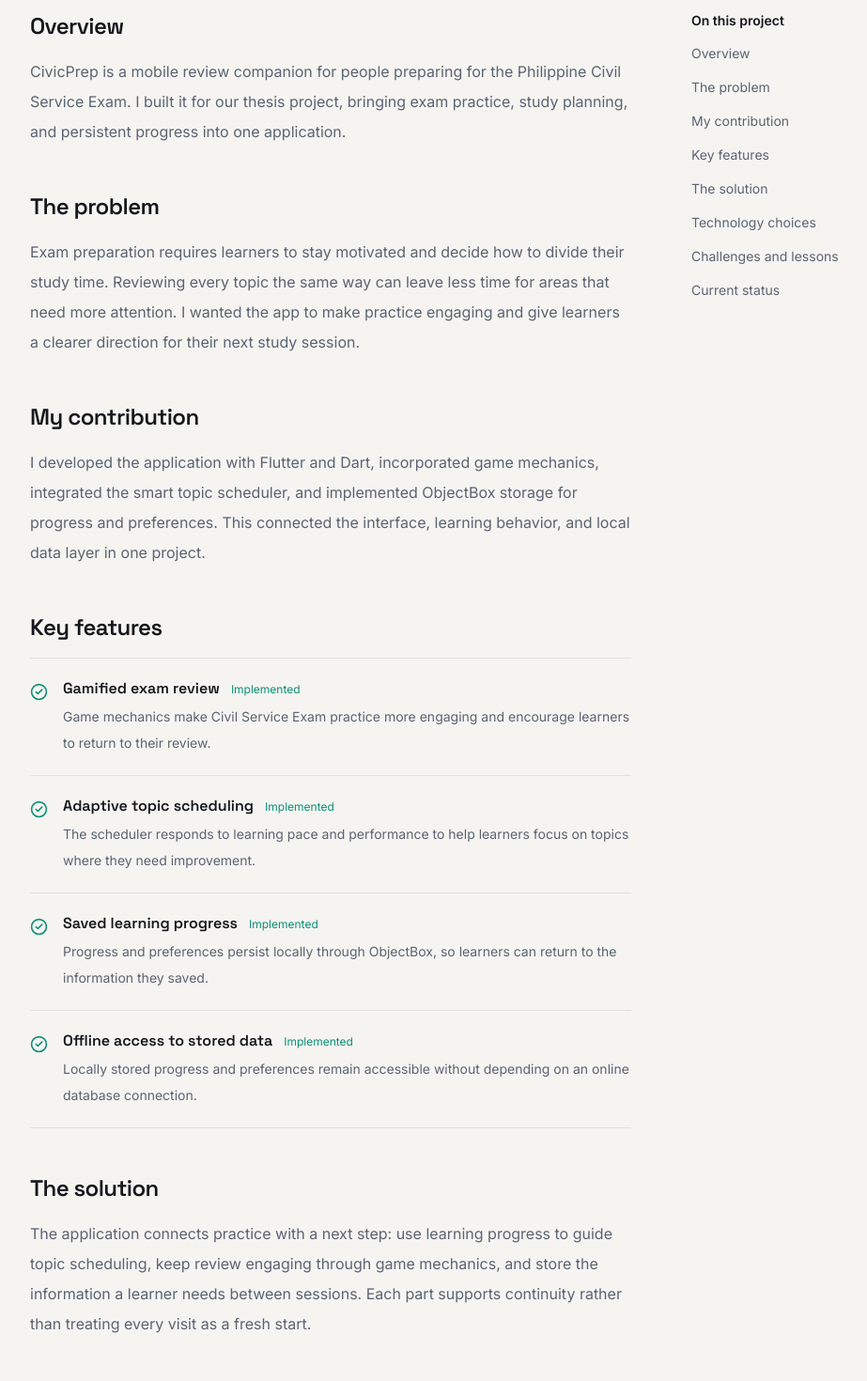
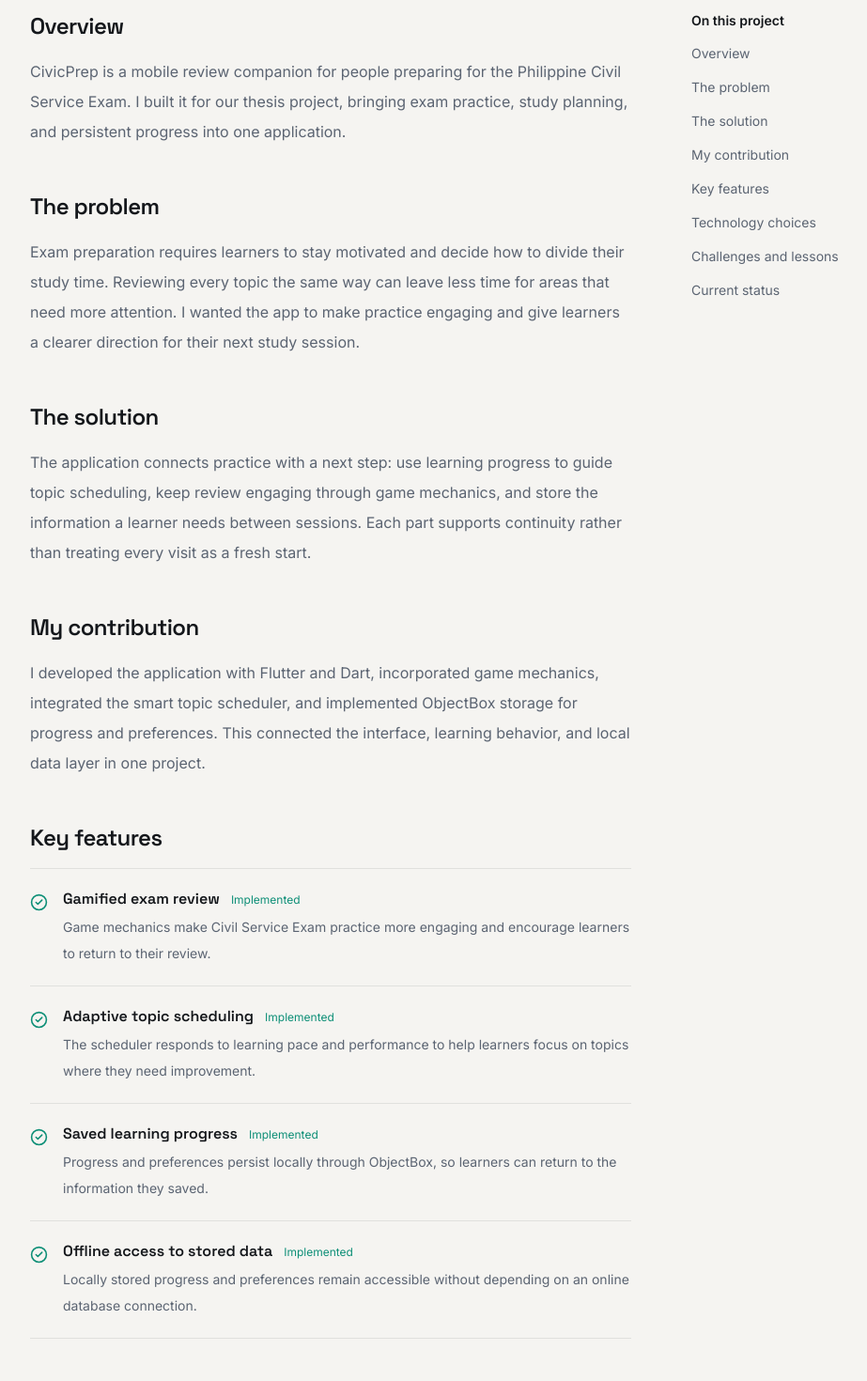
Before and after one commit to Maskirade/my-portfolio1-2026, a React (Vite) app: page /projects/civicprep in a window 1280 px wide. Shown: the part 1160-2630 px from the top of the page at 94% size, without its empty margins (272-1195 px from the left). Built offline with nearby package versions, Linux system fonts and the light colour scheme.

Commit message:
Place project solutions immediately after problems

```diff
--- a/src/pages/ProjectDetail.jsx
+++ b/src/pages/ProjectDetail.jsx
@@ -14,9 +14,9 @@ const featureStates = {
 const pageSections = [
   ['overview', 'Overview'],
   ['problem', 'The problem'],
+  ['solution', 'The solution'],
   ['contribution', 'My contribution'],
   ['features', 'Key features'],
-  ['solution', 'The solution'],
   ['technology', 'Technology choices'],
   ['challenges', 'Challenges and lessons'],
   ['status', 'Current status'],
@@ -111,6 +111,7 @@ export default function ProjectDetail() {
           <div className="min-w-0 max-w-3xl space-y-12 xl:order-1">
             <StorySection id="overview" title="Overview"><p>{details.overview}</p></StorySection>
             <StorySection id="problem" title="The problem"><p>{details.problem}</p></StorySection>
+            <StorySection id="solution" title="The solution"><p>{details.solution}</p></StorySection>
             <StorySection id="contribution" title="My contribution"><p>{details.contribution}</p></StorySection>
 
             <StorySection id="features" title="Key features">
@@ -133,8 +134,6 @@ export default function ProjectDetail() {
                 })}
               </ul>
             </StorySection>
-
-            <StorySection id="solution" title="The solution"><p>{details.solution}</p></StorySection>
 
             <StorySection id="technology" title="Technology choices">
               <dl className="divide-y divide-line">
```
